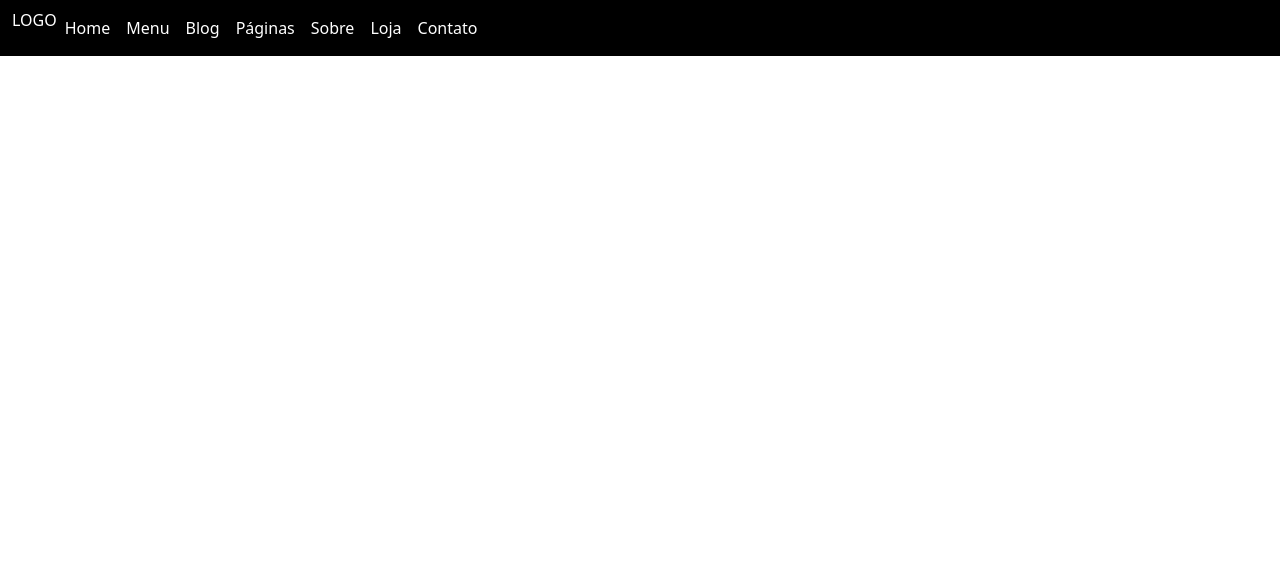
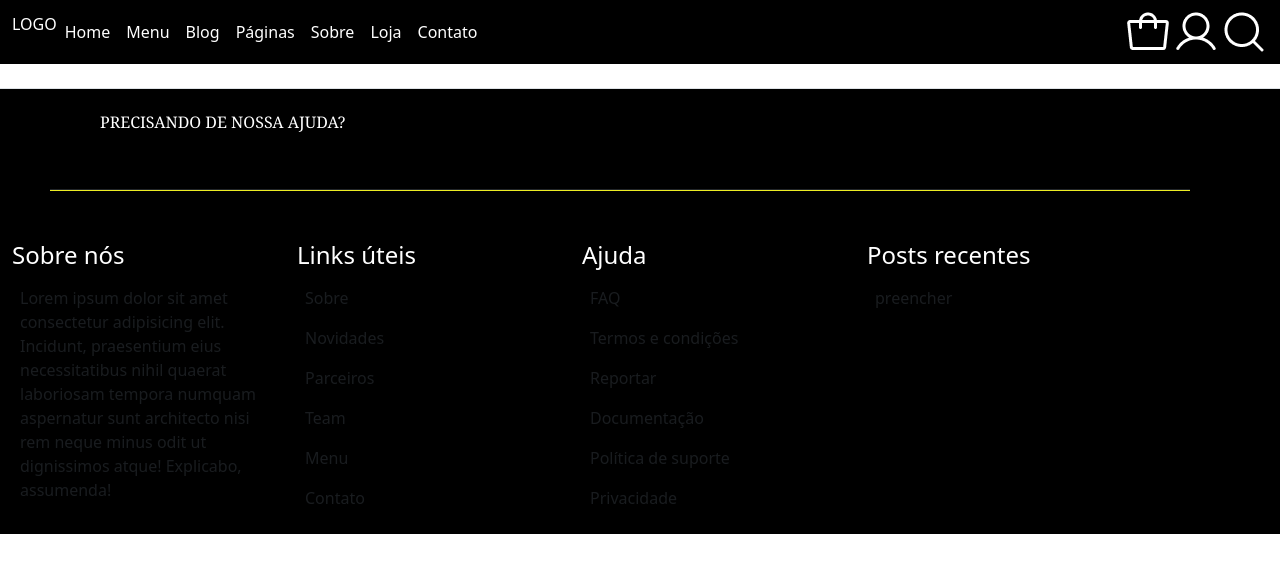
Before and after one commit to MiguelMFR/trabalho-cardapio, a plain HTML site: page index.html in a window 1280 px wide. Drawn offline with nearby package versions, Linux system fonts and the light colour scheme.

Commit message:
Estilizando o footer

```diff
--- a/index.html
+++ b/index.html
@@ -1,8 +1,8 @@
 <!DOCTYPE html>
 <html lang="en">
   <head>
-    <meta charset="UTF-8">
-    <meta name="viewport" content="width=device-width, initial-scale=1.0">
+    <meta charset="UTF-8" />
+    <meta name="viewport" content="width=device-width, initial-scale=1.0" />
     <title>Cardápio</title>
     <link
       href="https://cdn.jsdelivr.net/npm/bootstrap@5.3.3/dist/css/bootstrap.min.css"
@@ -14,14 +14,21 @@
   </head>
   <body>
     <nav class="navbar navbar-expand-lg bg-body-tertiary">
-
       <div class="container-fluid justify-content-center">
-          <button class="navbar-toggler" type="button" data-bs-toggle="collapse" data-bs-target="#navbarSupportedContent" aria-controls="navbarSupportedContent" aria-expanded="false" aria-label="Toggle navigation">
+        <button
+          class="navbar-toggler"
+          type="button"
+          data-bs-toggle="collapse"
+          data-bs-target="#navbarSupportedContent"
+          aria-controls="navbarSupportedContent"
+          aria-expanded="false"
+          aria-label="Toggle navigation"
+        >
           <span class="navbar-toggler-icon"></span>
         </button>
-          <div class="collapse navbar-collapse " id="navbarSupportedContent">
-            <p style="color: white;">LOGO</p>
-            <ul class="navbar-nav me-auto mb-2 mb-lg-0" >
+        <div class="collapse navbar-collapse" id="navbarSupportedContent">
+          <p style="color: white">LOGO</p>
+          <ul class="navbar-nav me-auto mb-2 mb-lg-0">
             <li class="nav-item">
               <a class="nav-link" href="#">Home</a>
             </li>
@@ -44,20 +51,102 @@
               <a class="nav-link" href="#">Contato</a>
             </li>
 
-
             <div class="flex-grow-1"></div>
           </ul>
-              <span><img src="imagens/cesta.png" alt=""></span>
-              <span><img src="imagens/login.png" alt=""></span>
-              <span><img src="imagens/pesquisar.png" alt=""></span>
+          <span><img src="cesta.png" alt="" /></span>
+          <span><img src="login.png" alt="" /></span>
+          <span><img src="pesquisar.png" alt="" /></span>
         </div>
       </div>
     </nav>
 
+    <footer
+      class="nosso-footer d-flex flex-wrap justify-content-between align-items-center py-3 my-4 border-top"
+    >
+      <p class="footer_help">PRECISANDO DE NOSSA AJUDA?</p>
+      <div>
+        <hr />
+        <div class="container">
+          <div class="row">
+
+            <div class="col-md-3">
+              <h4>Sobre nós</h4>
+              <ul class="nav flex-column">
+                <li class="nav-item">
+                  <a href="#" class="nav-link px-2 text-muted">Lorem ipsum dolor sit amet consectetur adipisicing elit. Incidunt, praesentium eius necessitatibus nihil quaerat laboriosam tempora numquam aspernatur sunt architecto nisi rem neque minus odit ut dignissimos atque! Explicabo, assumenda!</a>
+                </li>
+
+              </ul>
+            </div>
+
+            <div class="col-md-3">
+              <h4>Links úteis</h4>
+              <ul class="nav flex-column">
+                <li class="nav-item">
+                  <a href="#" class="nav-link px-2 text-muted">Sobre</a>
+                </li>
+                <li class="nav-item">
+                  <a href="#" class="nav-link px-2 text-muted">Novidades</a>
+                </li>
+                <li class="nav-item">
+                  <a href="#" class="nav-link px-2 text-muted">Parceiros</a>
+                </li>
+                <li class="nav-item">
+                  <a href="#" class="nav-link px-2 text-muted">Team</a>
+                </li>
+                <li class="nav-item">
+                  <a href="#" class="nav-link px-2 text-muted">Menu</a>
+                </li>
+                <li class="nav-item">
+                  <a href="#" class="nav-link px-2 text-muted">Contato</a>
+                </li>
+
+              </ul>
+            </div>
+
+            <div class="col-md-3">
+              <h4>Ajuda</h4>
+              <ul class="nav flex-column">
+                <li class="nav-item">
+                  <a href="#" class="nav-link px-2 text-muted">FAQ</a>
+                </li>
+                <li class="nav-item">
+                  <a href="#" class="nav-link px-2 text-muted">Termos e condições</a>
+                </li>
+                <li class="nav-item">
+                  <a href="#" class="nav-link px-2 text-muted">Reportar</a>
+                </li>
+                <li class="nav-item">
+                  <a href="#" class="nav-link px-2 text-muted">Documentação</a>
+                </li>
+                <li class="nav-item">
+                  <a href="#" class="nav-link px-2 text-muted">Política de suporte</a>
+                </li>
+                <li class="nav-item">
+                  <a href="#" class="nav-link px-2 text-muted">Privacidade</a>
+                </li>
+
+              </ul>
+            </div>
+
+            <div class="col-md-3">
+              <h4>Posts recentes</h4>
+              <ul class="nav flex-column">
+                <li class="nav-item">
+                  <a href="#" class="nav-link px-2 text-muted">preencher</a>
+                </li>
+                <!-- Adicione mais itens aqui -->
+              </ul>
+            </div>
+          </div>
+        </div>
+
+    </footer>
+
     <script
       src="https://cdn.jsdelivr.net/npm/bootstrap@5.3.3/dist/js/bootstrap.bundle.min.js"
       integrity="sha384-YvpcrYf0tY3lHB60NNkmXc5s9fDVZLESaAA55NDzOxhy9GkcIdslK1eN7N6jIeHz"
-      crossorigin="anonymous" >
-    </script>
+      crossorigin="anonymous"
+    ></script>
   </body>
 </html>
--- a/style.css
+++ b/style.css
@@ -1,13 +1,36 @@
 .navbar-nav {
-    --bs-nav-link-color: white;
-    --bs-nav-link-hover-color: #ffc107;
+  --bs-nav-link-color: white;
+  --bs-nav-link-hover-color: #ffc107;
 }
 
 .bg-body-tertiary {
-    --bs-bg-opacity: 1;
-    background-color: black !important;
+  --bs-bg-opacity: 1;
+  background-color: black !important;
 }
 
-.navbar-nav .nav-link.active, .navbar-nav .nav-link.show {
-    color: #ffc107;
+.navbar-nav .nav-link.active,
+.navbar-nav .nav-link.show {
+  color: #ffc107;
 }
+.nosso-footer {
+  background-color: black;
+}
+hr {
+  height: 2px;
+  background-color: rgb(236, 236, 36) !important;
+  margin-inline-start: 0px;
+  margin-inline-end: 0px;
+  width: 100%;
+  margin: 50px;
+  opacity: 20;
+}
+
+.footer_help {
+  margin: 5px 100px;
+
+  color: white;
+  font-family: Georgia, "Times New Roman", Times, serif;
+}
+.container {
+  color: white;
+}
```
Lines whose indentation alone changed are shown as unchanged.
